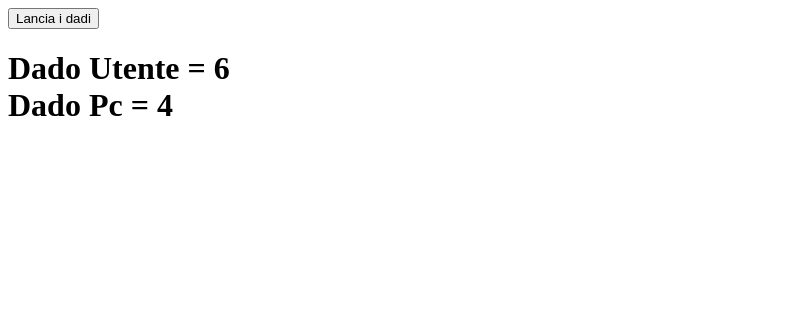
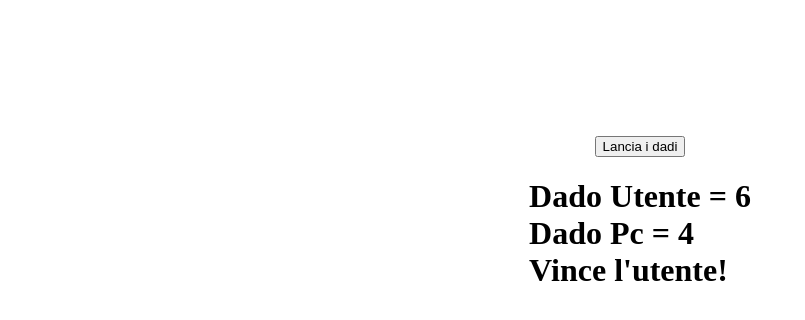
Before and after one commit to DanieleSpuria/js-mail-dadi, a plain HTML site: page -dadi-/index.html in a window 1280 px wide. Both pictures are taken after a click on the button "Lancia i dadi". Shown: the whole page, without its empty margins (0-805 px from the left). Drawn offline with Linux system fonts and the light colour scheme.

Commit message:
add innerHtml risultati

```diff
--- a/-dadi-/index.html
+++ b/-dadi-/index.html
@@ -4,6 +4,15 @@
   <meta charset="UTF-8">
   <meta http-equiv="X-UA-Compatible" content="IE=edge">
   <meta name="viewport" content="width=device-width, initial-scale=1.0">
+  <style>
+    body{
+      display: flex;
+      justify-content: center;
+      align-items: center;
+      flex-direction: column;
+      padding-top: 10%;
+    }
+  </style>
   <title>Gioco dei dadi</title>
 </head>
 <body>
--- a/-dadi-/js/script.js
+++ b/-dadi-/js/script.js
@@ -14,18 +14,19 @@ button.addEventListener('click', function() {
   let pc = Math.ceil(Math.random() * 6);
   console.log('utente', utente, 'pc', pc);
 
+  // Messaggio visualizzato
+  let message = `Dado Utente = ${utente} <br>
+  Dado Pc = ${pc} <br>`;
+  const dadi = document.getElementById('dadi');
+  dadi.innerHTML = message;
+
   // Condizioni
   if (utente > pc){
-    console.log('vince utente');
+    dadi.innerHTML += "Vince l'utente!";
   } else if (utente < pc){
-    console.log('vince pc');
+    dadi.innerHTML += "Vince il computer!";
   } else {
-    console.log('pareggio');
+    dadi.innerHTML += "Pareggio!";
   }
 
-  // Messaggio visualizzato
-  let message = `Dado Utente = ${utente} <br>
-  Dado Pc = ${pc}`;
-  const dadi = document.getElementById('dadi').innerHTML = message;
-
 });
```
Also changed, not shown: 1 other file.
